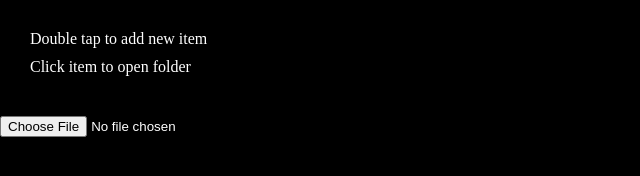
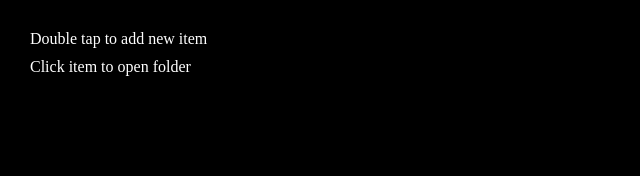
Before and after one commit to timmit147/Todo-app-2022, a plain HTML site: page index.html in a window 1280 px wide. Shown: the whole page, without its empty margins (0-640 px from the left). Drawn offline with Linux system fonts and the light colour scheme.

```diff
--- a/css/style.css
+++ b/css/style.css
@@ -21,5 +21,5 @@ li{
 }
 
 input[type="file"]{
-    /* display: none; */
+    display: none;
 }
--- a/index.html
+++ b/index.html
@@ -8,7 +8,7 @@
 <body>
 
     <ul></ul>
-    <input  type="file" id="files"  name="file"  />
+    <input  type="file" accept="image/png,image/jpeg" id="files"  name="file"  />
 
 </body>
 
```
